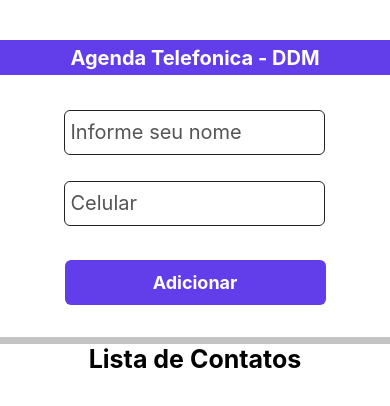
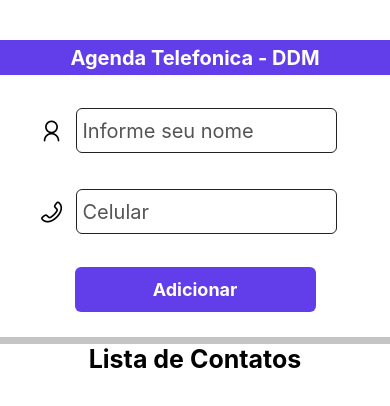
Before and after one commit to leocassiosilva/agenda-react-native, a React Native app: screen / in a window 390 px wide. Shown: the top 406 px of the page. Built offline with nearby package versions, Linux system fonts and the light colour scheme.

Commit message:
adicionando icones e função deletar contato

```diff
--- a/package.json
+++ b/package.json
@@ -8,6 +8,7 @@
     "eject": "expo eject"
   },
   "dependencies": {
+    "@expo/vector-icons": "^12.0.5",
     "expo": "~42.0.0",
     "expo-status-bar": "~1.0.4",
     "react": "16.13.1",
--- a/src/componentes/ItemContato.js
+++ b/src/componentes/ItemContato.js
@@ -1,5 +1,6 @@
 import React from 'react';
-import { StyleSheet, Text, View } from 'react-native';
+import { StyleSheet, Text, View, TouchableOpacity} from 'react-native';
+import { MaterialIcons } from '@expo/vector-icons';
 
 export function ItemContato(props){
 
@@ -7,6 +8,10 @@ export function ItemContato(props){
         <View style={styles.container}>
             <Text style={styles.textContact}>Nome: {props.nome}</Text>
             <Text>Telefone: {props.phone}</Text>
+
+            <TouchableOpacity onPress={props.apagar} >
+                <MaterialIcons name="delete" style={styles.deletarContato}/>
+            </TouchableOpacity>
         </View>
     )
 }
@@ -14,7 +19,6 @@ export function ItemContato(props){
 const styles = StyleSheet.create({
 
     container:{
-        flex:1,
         height: 65,
         padding: 10,
         flexDirection: 'row',
@@ -30,6 +34,10 @@ const styles = StyleSheet.create({
       textContact:{
           fontSize: 18,
           fontWeight: 'bold'
+      },
+      deletarContato:{
+        fontSize:28,
+        color:"black"
       }
 
   });
--- a/src/componentes/MyInput.js
+++ b/src/componentes/MyInput.js
@@ -1,10 +1,12 @@
 import React from 'react';
 import { StyleSheet, Text, View, TextInput } from 'react-native';
+import { AntDesign } from '@expo/vector-icons';
 
 export function MyInput(props){
 
     return(
-        <View>
+        <View style={styles.contanerInput}>
+            <AntDesign name={props.iconName} size={24} color="black"  />
             <TextInput
                 style={styles.input}
                 placeholder={props.textInput}
@@ -16,6 +18,12 @@ export function MyInput(props){
 }
 
 const styles = StyleSheet.create({
+
+    contanerInput:{
+        margin:5,
+        flexDirection:'row',
+        alignItems:'center'
+    },
     input:{
         height:45,
         width: 261,
--- a/src/pages/Home.js
+++ b/src/pages/Home.js
@@ -3,6 +3,7 @@ import React, { useState } from 'react';
 import { StyleSheet, Text, View, TouchableOpacity , FlatList, ScrollView} from 'react-native';
 import { MyInput } from '../componentes/MyInput';
 import { ItemContato } from  '../componentes/ItemContato';
+import { MaterialIcons } from '@expo/vector-icons';
 
 export function Home(){
 
@@ -37,8 +38,8 @@ export function Home(){
 
         <View style={styles.conteudo}>
           <View style={styles.formContainer}>
-            <MyInput textInput="Informe seu nome" value={user} onChangeText={setUser} />
-            <MyInput textInput="Celular" value={phone} onChangeText={setPhone} keyboardType="numeric"/>
+            <MyInput iconName="user" textInput="Informe seu nome" value={user} onChangeText={setUser} />
+            <MyInput iconName="phone" textInput="Celular" value={phone} onChangeText={setPhone} keyboardType="numeric"/>
           </View>
           <TouchableOpacity style={styles.button} onPress={salvarContato} >
             <Text style={styles.textoButton}>Adicionar</Text>
@@ -52,7 +53,7 @@ export function Home(){
 
           <FlatList data={contatos}
             renderItem={ ({item}) =>  (
-              <ItemContato nome={ item.name } phone={item.phone}/>
+              <ItemContato nome={ item.name } phone={item.phone} apagar={ () => deletarContato (item.id)}/>
           ) }
           />
         </ScrollView>
@@ -92,7 +93,7 @@ export function Home(){
     },
 
     button:{
-      width:261,
+      width:241,
       height:45,
       backgroundColor:'#613EEA',
       borderRadius:6,
```
Also changed, not shown: 1 other file (tests, documents, lock files or other folders). Lines whose indentation alone changed are shown as unchanged.
